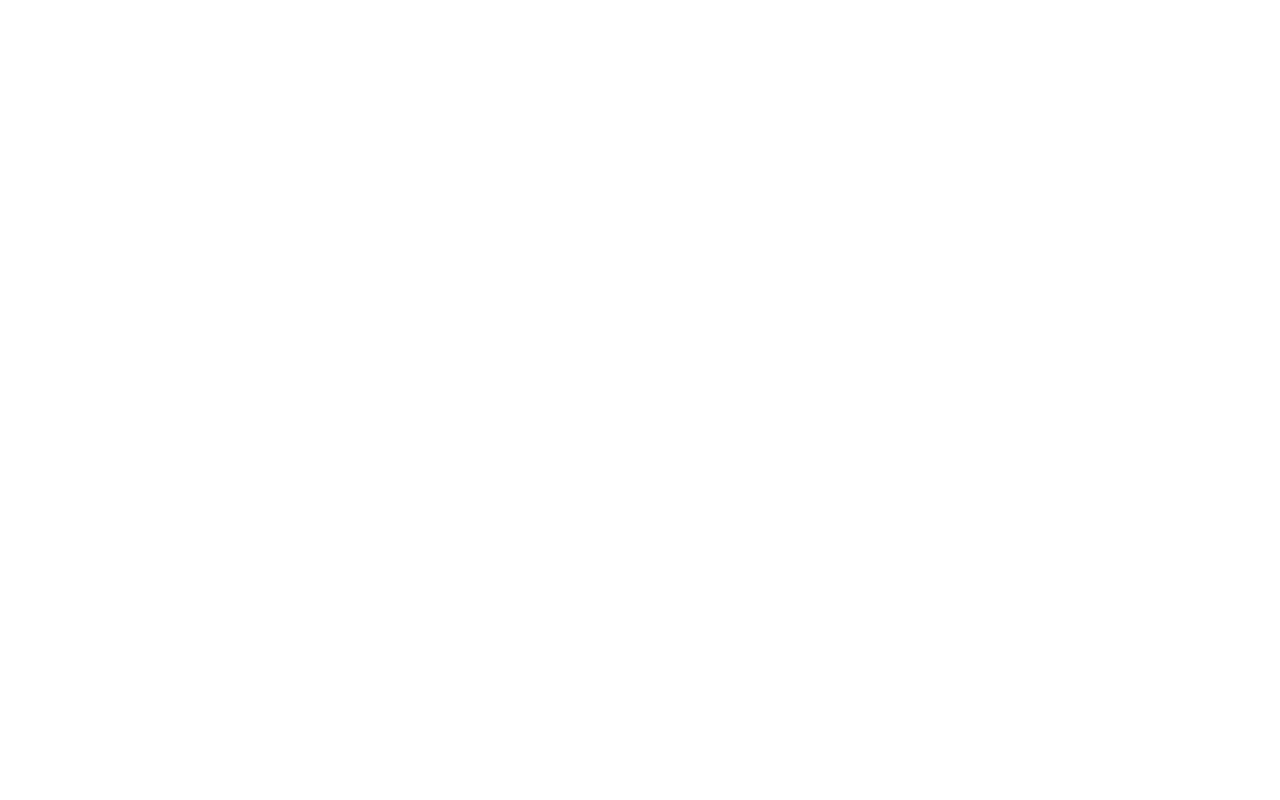
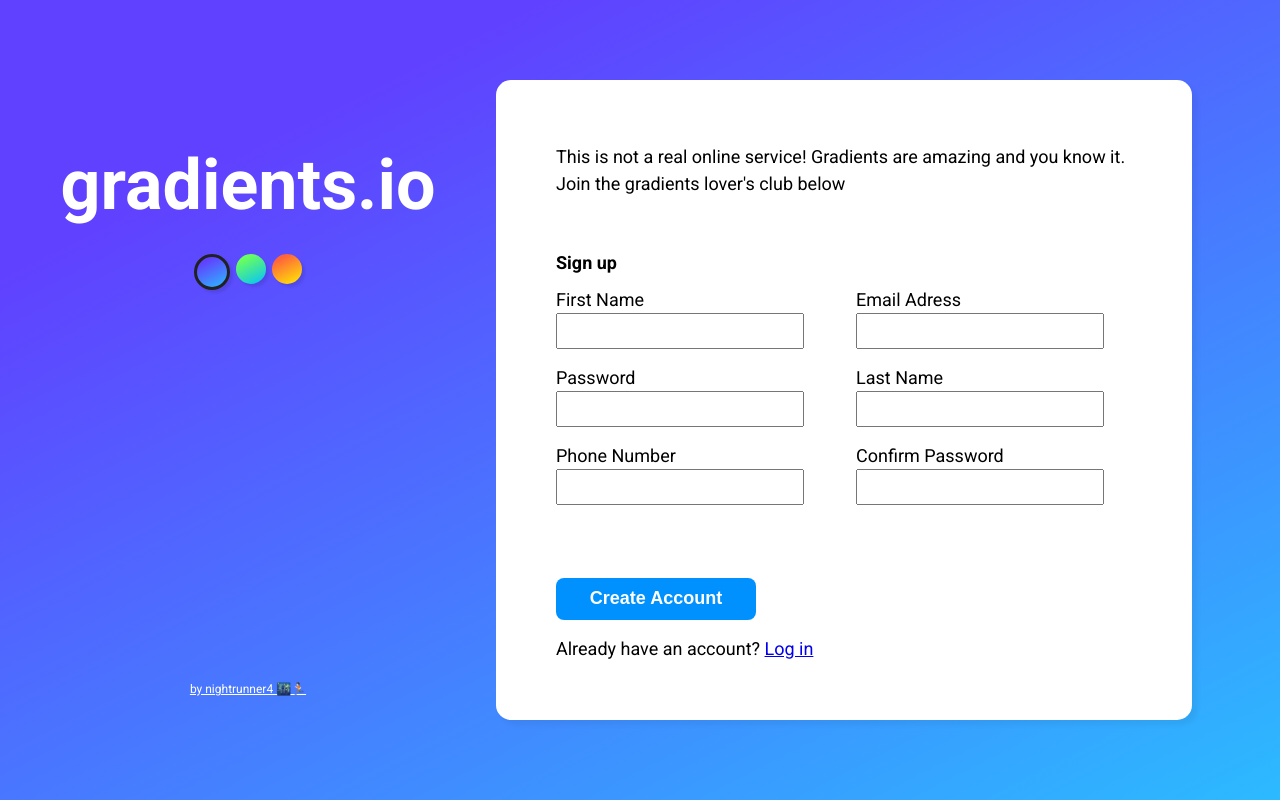
Before and after one commit to amadeu-io/Sign-up-Form, a plain HTML site: page index.html in a window 1280 px wide. Drawn offline with Linux system fonts and the light colour scheme.

Commit message:
Add basic style and structure of the page
The theme buttons are not clickable and the form doesn't work yet. I
will be working on that in the next commits.

```diff
--- a/index.html
+++ b/index.html
@@ -5,9 +5,63 @@
     <meta http-equiv="X-UA-Compatible" content="IE=edge">
     <meta name="viewport" content="width=device-width, initial-scale=1.0">
     <title>Sign up Form</title>
+    <link rel="stylesheet" href="reset.css">
     <link rel="stylesheet" href="style.css">
+
+    <link rel="preconnect" href="https://fonts.googleapis.com">
+    <link rel="preconnect" href="https://fonts.gstatic.com" crossorigin>
+    <link href="https://fonts.googleapis.com/css2?family=Roboto:wght@300;400;500;700&display=swap" rel="stylesheet">
+
 </head>
 <body>
+    <div class="left">
+        <h1>gradients.io</h1>
+        <div class="themes">
+            <div class="blue"></div>
+            <div class="green"></div>
+            <div class="orange"></div>
+        </div>
+        <div class="credits"><a href="https://github.com/nightrunner4" target="_blank">by nightrunner4 &#x1F303;&#x1F3C3;&#x1F3FB;</a></div>    </div>
+    <div class="right">
+        <div class="description">
+            This is not a real online service! Gradients are <b>amazing</b> and you know it.
+            Join the gradients lover's club below
 
+        </div>
+        <div class="form">
+            <h2>Sign up</h2>
+            <form action="yourimaginaryurl" method="post">
+                <div class="input-box">
+                    <label for="first-name">First Name</label>
+                    <input type="text" id="first-name" name="first-name">
+                </div>
+                <div class="input-box">
+                    <label for="user-email">Email Adress</label>
+                    <input type="email" id="user-email" name="email">
+                </div>
+                <div class="input-box">
+                    <label for="user-password">Password</label>
+                    <input type="password" id="user-password" name="password">
+                </div>
+
+                <div class="input-box">
+                    <label for="last-name">Last Name</label>
+                    <input type="text" id="last-name" name="last-name">
+                </div>
+                <div class="input-box">
+                    <label for="user-phone">Phone Number</label>
+                    <input type="tel" id="user-phone" name="phone">
+                </div>
+                <div class="input-box">
+                    <label for="confirm-password">Confirm Password</label>
+                    <input type="password" id="confirm-password">
+                </div>
+            </form>
+        </div>
+        <div class="checkout">
+            <button>Create Account</button>
+            <div class="login">Already have an account? <a href="#">Log in</a></div>
+        </div>
+    </div>
 </body>
 </html>
--- /dev/null
+++ b/reset.css
@@ -0,0 +1,48 @@
+/* http://meyerweb.com/eric/tools/css/reset/
+   v2.0 | 20110126
+   License: none (public domain)
+*/
+
+html, body, div, span, applet, object, iframe,
+h1, h2, h3, h4, h5, h6, p, blockquote, pre,
+a, abbr, acronym, address, big, cite, code,
+del, dfn, em, img, ins, kbd, q, s, samp,
+small, strike, strong, sub, sup, tt, var,
+b, u, i, center,
+dl, dt, dd, ol, ul, li,
+fieldset, form, label, legend,
+table, caption, tbody, tfoot, thead, tr, th, td,
+article, aside, canvas, details, embed,
+figure, figcaption, footer, header, hgroup,
+menu, nav, output, ruby, section, summary,
+time, mark, audio, video {
+	margin: 0;
+	padding: 0;
+	border: 0;
+	font-size: 100%;
+	font: inherit;
+	vertical-align: baseline;
+}
+/* HTML5 display-role reset for older browsers */
+article, aside, details, figcaption, figure,
+footer, header, hgroup, menu, nav, section {
+	display: block;
+}
+body {
+	line-height: 1;
+}
+ol, ul {
+	list-style: none;
+}
+blockquote, q {
+	quotes: none;
+}
+blockquote:before, blockquote:after,
+q:before, q:after {
+	content: '';
+	content: none;
+}
+table {
+	border-collapse: collapse;
+	border-spacing: 0;
+}
--- a/style.css
+++ b/style.css
@@ -0,0 +1,156 @@
+/* generic styles */
+
+body {
+    height: 100vh;
+    display: flex;
+    justify-content: space-evenly;
+    align-items: center;
+    font-family: 'Roboto', sans-serif;
+    background: rgb(96,65,255);
+    background: linear-gradient(153deg, rgba(96,65,255,1) 19%, rgba(44,186,255,1) 100%);
+
+}
+
+/* title side */
+
+.left {
+    width: 25vw;
+    height: 80vh;
+    display: flex;
+    flex-direction: column;
+    justify-content: center;
+    align-items: center;
+}
+
+h1 {
+    font-size: 70px;
+    font-weight: bold;
+    color: white;
+    position: fixed;
+    top: 150px;
+}
+
+.themes {
+    display: flex;
+}
+
+.themes > *{
+    width: 30px;
+    height: 30px;
+    margin: 0 3px;
+    border-radius: 50%;
+    box-shadow: 3px 3px 3px rgba(0, 0, 0, 0.1);
+    position: relative;
+    top: -120px;
+}
+
+.blue {
+    border: 3px solid rgb(33, 33, 33);
+    background: rgb(96,65,255);
+    background: linear-gradient(153deg, rgba(96,65,255,1) 19%, rgba(44,186,255,1) 100%);
+}
+
+.green {
+    background: rgb(106,255,92);
+    background: linear-gradient(153deg, rgba(106,255,92,1) 19%, rgba(0,193,255,1) 100%);
+}
+
+.orange {
+    background: rgb(255,99,60);
+    background: linear-gradient(153deg, rgba(255,99,60,1) 19%, rgba(255,239,0,1) 100%);
+}
+
+.credits {
+    position: relative;
+    bottom: -270px;
+}
+
+.credits a {
+    color: white;
+    font-size: 12px;
+}
+
+/* form side */
+
+.right {
+    background-color: white;
+    width: 45vw;
+    height: 80vh;
+    border-radius: 15px;
+    padding: 0 60px;
+    display: flex;
+    flex-direction: column;
+    justify-content: space-evenly;
+    font-size: 18px;
+    box-shadow: 5px 5px 5px 0px rgba(0, 0, 0, 0.05);
+}
+
+.description, .form, .checkout {
+    border: 0px solid black;
+}
+
+.description {
+    height: 100px;
+    line-height: 1.5;
+}
+
+h2 {
+    font-weight: bold;
+    margin: 9px 0;
+}
+
+.form {
+    display: flex;
+    flex-direction: column;
+    justify-content: space-between;
+    margin-top: -60px;
+}
+
+form {
+    display: grid;
+    width: 600px;
+    grid-template: repeat(3, 1fr) / repeat(2, 1fr);
+}
+
+label {
+    margin-bottom: 4px;
+}
+
+input {
+    height: 30px;
+    width: 240px;
+    font-size: inherit;
+}
+
+.input-box {
+    display: flex;
+    flex-direction: column;
+    justify-content: space-between;
+    margin: 10px 0;
+
+}
+
+.checkout {
+    height: 10vh;
+    display: flex;
+    flex-direction: column;
+    justify-content: space-between;
+}
+
+button {
+    color: white;
+    width: 200px;
+    height: 42px;
+    border: 0;
+    background-color: #0091ff;
+    border-radius: 8px;
+    font-size: inherit;
+    font-weight: bold;
+}
+
+button:hover {
+    cursor: pointer;
+    background-color: #0085eb;
+    transition: 0.2s;
+
+}
```
